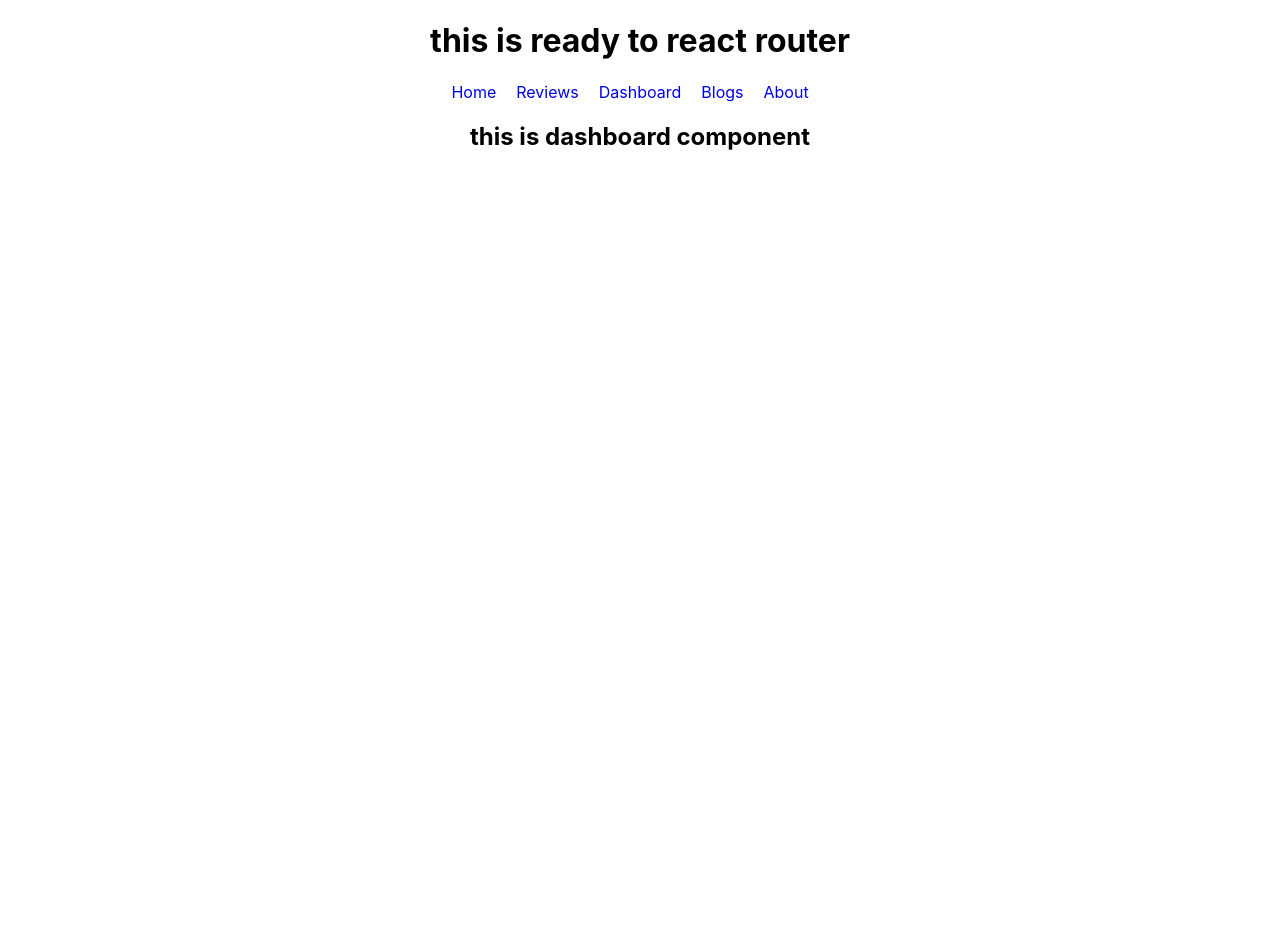
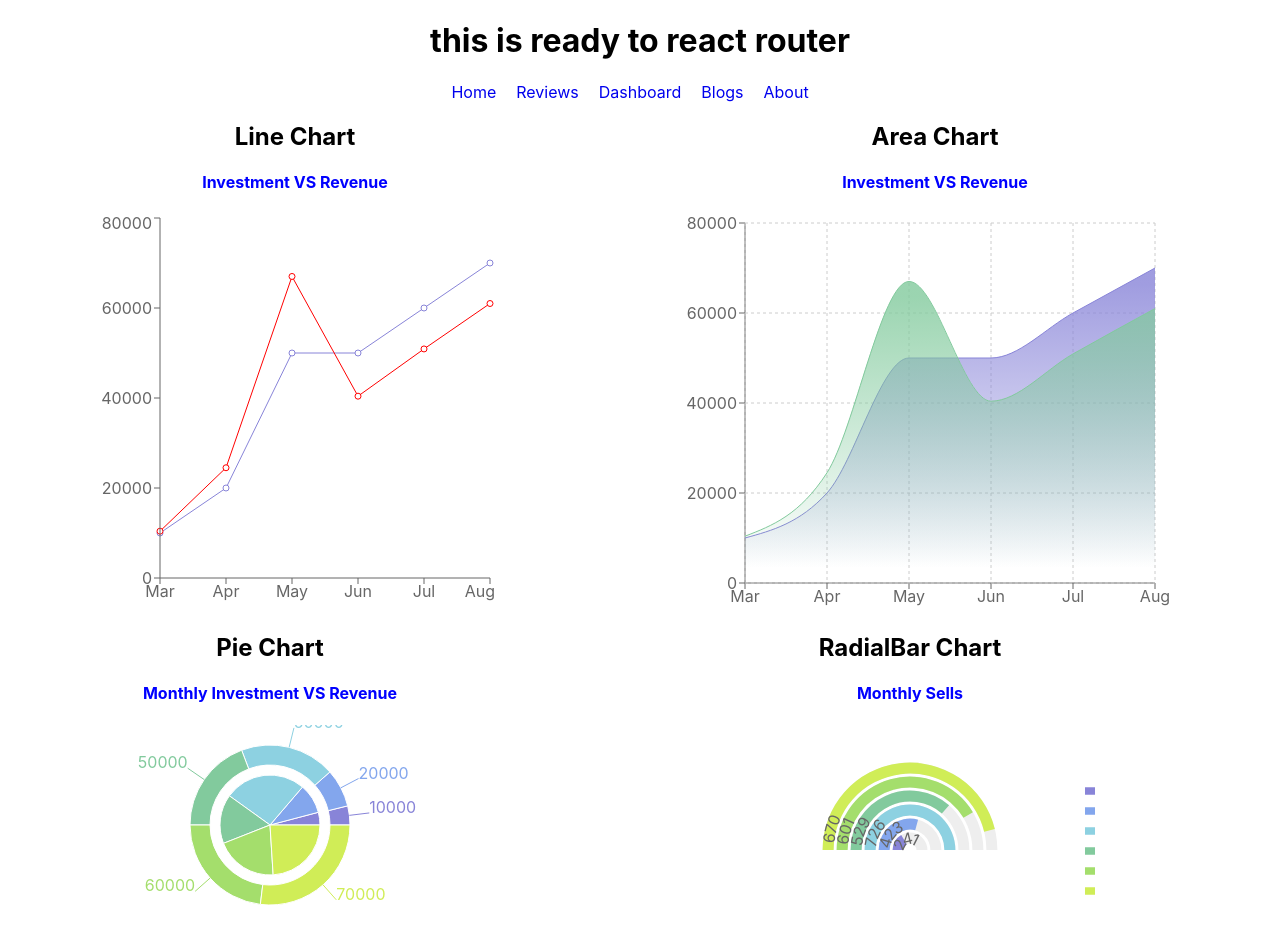
Before and after one commit to Rijonahmed/Product-Analysis-Review, a React (Create React App) app: page /dashboard in a window 1280 px wide. Shown: the top 944 px of the page. Before the commit the page ends 800 px from the top, so only its background shows below. Built offline with nearby package versions, Linux system fonts and the light colour scheme.

Commit message:
rechart show commit

```diff
--- a/package.json
+++ b/package.json
@@ -10,6 +10,7 @@
     "react-dom": "^18.0.0",
     "react-router-dom": "^6.3.0",
     "react-scripts": "5.0.0",
+    "recharts": "^2.1.9",
     "web-vitals": "^2.1.4"
   },
   "scripts": {
--- a/public/data.json
+++ b/public/data.json
@@ -1,38 +1,44 @@
 [
     {
         "month": "Mar",
-        "investment": 100000,
+        "investment": 10000,
         "sell": 241,
-        "revenue": 10401
+        "revenue": 10401,
+        "fill": "#8884d8"
     },
     {
         "month": "Apr",
-        "investment": 200000,
+        "investment": 20000,
         "sell": 423,
-        "revenue": 24500
+        "revenue": 24500,
+        "fill": "#83a6ed"
     },
     {
         "month": "May",
-        "investment": 500000,
+        "investment": 50000,
         "sell": 726,
-        "revenue": 67010
+        "revenue": 67010,
+        "fill": "#8dd1e1"
     },
     {
         "month": "Jun",
-        "investment": 500000,
+        "investment": 50000,
         "sell": 529,
-        "revenue": 40405
+        "revenue": 40405,
+        "fill": "#82ca9d"
     },
     {
         "month": "Jul",
-        "investment": 600000,
+        "investment": 60000,
         "sell": 601,
-        "revenue": 50900
+        "revenue": 50900,
+        "fill": "#a4de6c"
     },
     {
         "month": "Aug",
-        "investment": 700000,
+        "investment": 70000,
         "sell": 670,
-        "revenue": 61000
+        "revenue": 61000,
+        "fill": "#d0ed57"
     }
 ]
--- a/src/components/Dashboard/Dashboard.js
+++ b/src/components/Dashboard/Dashboard.js
@@ -1,10 +1,12 @@
 import React from 'react';
+import Recharts from '../Recharts/Recharts';
 import './Dashboard.css'
 
 const Dashboard = () => {
   return (
     <div>
-      <h2>this is dashboard component</h2>
+
+      <Recharts></Recharts>
     </div>
   );
 };
--- /dev/null
+++ b/src/components/Recharts/Recharts.css
@@ -0,0 +1,25 @@
+.recharts h4 {
+  color: blue;
+
+}
+
+.line-area-chart {
+  display: flex;
+  justify-content: space-around;
+}
+
+.pie-radialBar-chart {
+  display: flex;
+  justify-content: space-around;
+}
+
+@media only screen and (max-width: 500px) {
+  .line-area-chart {
+    display: block;
+  }
+
+  .pie-radialBar-chart {
+    display: block;
+  }
+
+}
--- /dev/null
+++ b/src/components/Recharts/Recharts.js
@@ -0,0 +1,96 @@
+import React, { useEffect, useState } from 'react';
+import { Area, AreaChart, CartesianGrid, Legend, Line, LineChart, Pie, PieChart, RadialBar, RadialBarChart, Tooltip, XAxis, YAxis } from 'recharts';
+import './Recharts.css'
+
+const Recharts = () => {
+  const [data, setData] = useState([])
+  useEffect(() => {
+    fetch('data.json')
+      .then(res => res.json())
+      .then(data => setData(data))
+  }, [])
+
+  return (
+    <div className='recharts'>
+      <div className="line-area-chart">
+        <div>
+          <h2>Line Chart</h2>
+          <h4>Investment VS Revenue</h4>
+          <LineChart width={400} height={400} data={data}>
+            <Line dataKey="investment" stroke="#8884d8"></Line>
+            <Line dataKey="revenue" stroke="red"></Line>
+            <YAxis></YAxis>
+            <XAxis dataKey="month"></XAxis>
+            <Tooltip></Tooltip>
+
+          </LineChart>
+        </div>
+        <div>
+          <h2>Area Chart</h2>
+          <h4>Investment VS Revenue</h4>
+          <AreaChart width={500} height={400} data={data}
+            margin={{ top: 10, right: 30, left: 0, bottom: 0 }}>
+            <defs>
+              <linearGradient id="colorUv" x1="0" y1="0" x2="0" y2="1">
+                <stop offset="5%" stopColor="#8884d8" stopOpacity={0.8} />
+                <stop offset="95%" stopColor="#8884d8" stopOpacity={0} />
+              </linearGradient>
+              <linearGradient id="colorPv" x1="0" y1="0" x2="0" y2="1">
+                <stop offset="5%" stopColor="#82ca9d" stopOpacity={0.8} />
+                <stop offset="95%" stopColor="#82ca9d" stopOpacity={0} />
+              </linearGradient>
+            </defs>
+            <XAxis dataKey="month" />
+            <YAxis />
+            <CartesianGrid strokeDasharray="3 3" />
+            <Tooltip />
+            <Area type="monotone" dataKey="investment" stroke="#8884d8" fillOpacity={1} fill="url(#colorUv)" />
+            <Area type="monotone" dataKey="revenue" stroke="#82ca9d" fillOpacity={1} fill="url(#colorPv)" />
+          </AreaChart>
+        </div>
+      </div>
+      <div className='pie-radialBar-chart'>
+        <div>
+          <h2>Pie Chart</h2>
+          <h4>Monthly  Investment VS Revenue</h4>
+          <PieChart width={400} height={200}>
+            <Pie data={data} dataKey="revenue" nameKey="month" cx="50%" cy="50%" outerRadius={50} fill="#8884d8" />
+            <Pie data={data} dataKey="investment" nameKey="month" cx="50%" cy="50%" innerRadius={60} outerRadius={80} fill="#82ca9d" label />
+            <Tooltip></Tooltip>
+          </PieChart>
+
+        </div>
+
+        <div>
+          <h2>RadialBar Chart</h2>
+          <h4>Monthly  Sells</h4>
+
+          <RadialBarChart
+            width={600}
+            height={250}
+            innerRadius="10%"
+            outerRadius="80%"
+            data={data}
+            startAngle={180}
+            endAngle={0}
+          >
+            <RadialBar minAngle={15} label={{ fill: '#666', position: 'insideStart' }} background clockWise={true} dataKey='sell' />
+            <Legend iconSize={10} width={120} height={140} layout='vertical' verticalAlign='middle' align="right" />
+            <Tooltip />
+          </RadialBarChart>
+        </div>
+
+      </div>
+
+
+
+
+
+    </div>
+
+
+
+  );
+};
+
+export default Recharts;
```
Also changed, not shown: public/reviews.json (+7 -1 lines), 1 other file (tests, documents, lock files or other folders).
